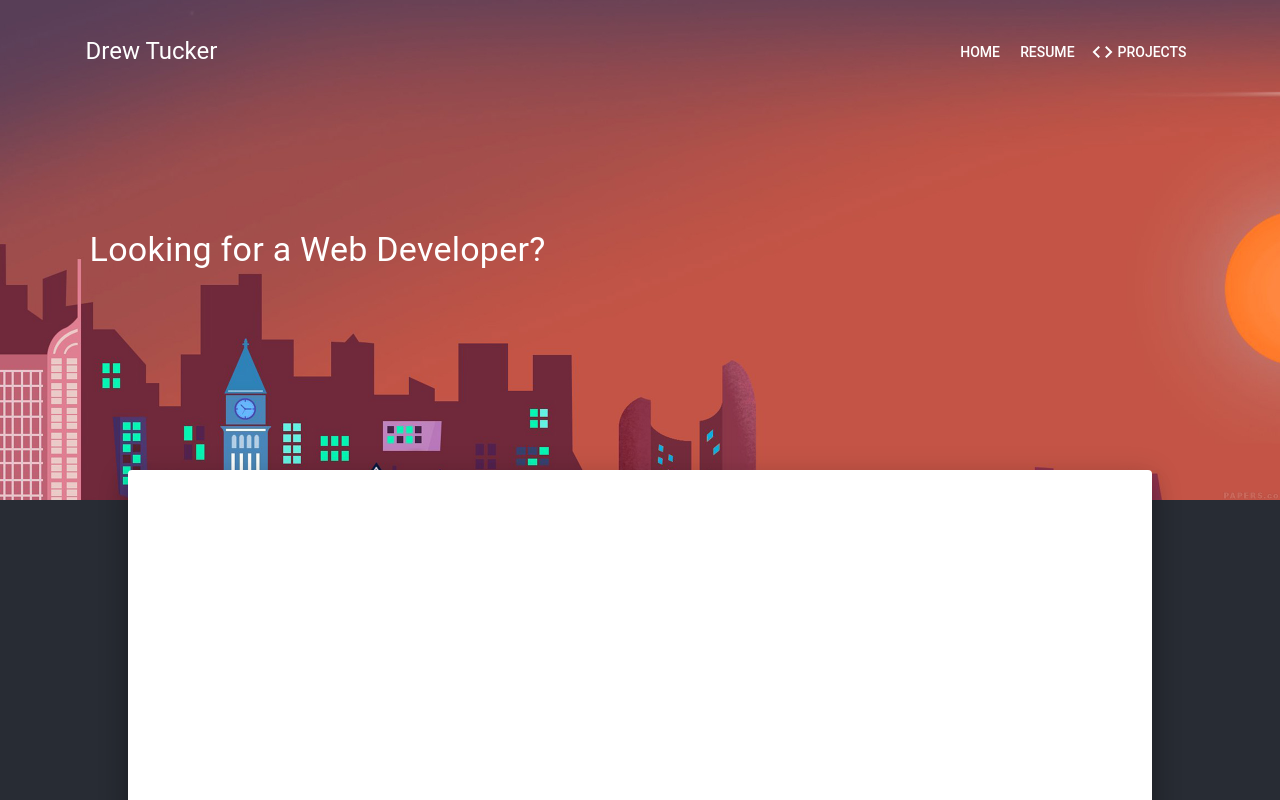
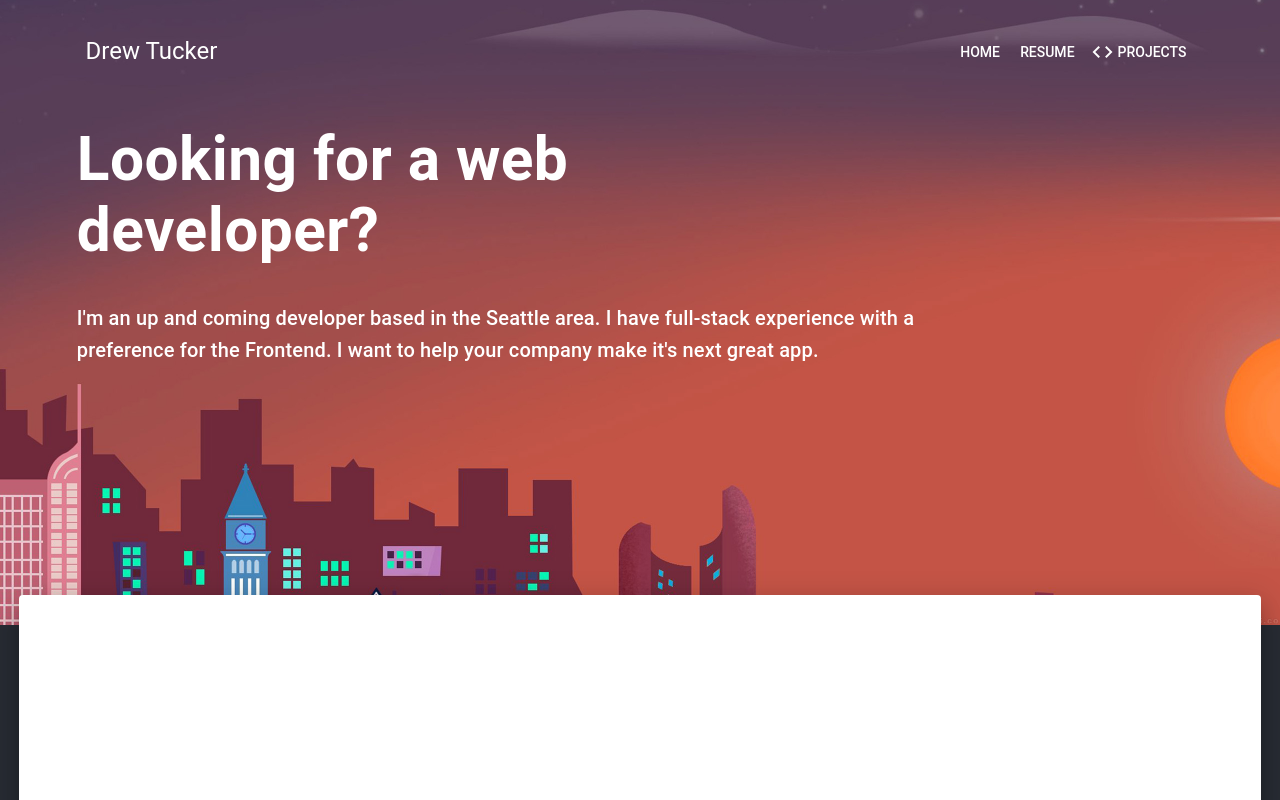
Before and after one commit to drewtucker/portfolio, a React (Create React App) app: page / in a window 1280 px wide. Shown: the top 800 px of the page. Built offline with nearby package versions, Linux system fonts and the light colour scheme.

Commit message:
Update banner spacing and add greeting. Adjust Content window size.

```diff
--- a/src/App.css
+++ b/src/App.css
@@ -40,6 +40,7 @@
   background-repeat: no-repeat;
   background-position: bottom;
   display: flex;
-  justify-content: space-between;
-  align-items: center;
+  padding-top: 125px;
+  margin-left: auto;
+  flex-direction: row;
 }
--- a/src/Banner.jsx
+++ b/src/Banner.jsx
@@ -5,20 +5,22 @@ function Banner() {
   return (
     <div className='banner-wrapper'>
     <div className='greeting'>
-      <Typography variant='h4' style={{color: 'white'}}>
-        Looking for a Web Developer?
+      <Typography variant='h4' style={{width: '60%', color: 'white', fontSize: 'calc(22px + 3vw)', textAlign: 'left', fontWeight: 'bold'}}>
+        Looking for a web developer?
+      </Typography>
+        <Typography variant='h6' style={{ width: '70%', color: 'white', textAlign:'left', marginTop: '3%'}}>
+        I'm an up and coming developer based in the Seattle area. I have full-stack experience with a preference for the Frontend. I want to help your company make it's next great app.
       </Typography>
     </div>
       <style>{`
       .greeting {
         display: flex;
         height: 250px;
-        width: 500px;
-        margin-left: 7%;
+        width: 100%;
+        margin-left: 6%;
         color: white;
         font-family: Roboto, sans-serif;
-        align-items: center;
-        font-size: 2rem;
+        flex-direction: column;
       }
 
       `}</style>
--- a/src/Content.jsx
+++ b/src/Content.jsx
@@ -4,7 +4,7 @@ import React from 'react';
 
 function Content() {
   return <div className="content-wrapper">
-      <Paper style={{ width: '80%', height: '1200px', marginTop: '-30px' }} elevation="15" />
+      <Paper style={{ width: '97%', height: '1200px', marginTop: '-30px' }} elevation="15" />
       <style>{`
         .content-wrapper {
           display: flex;
```
